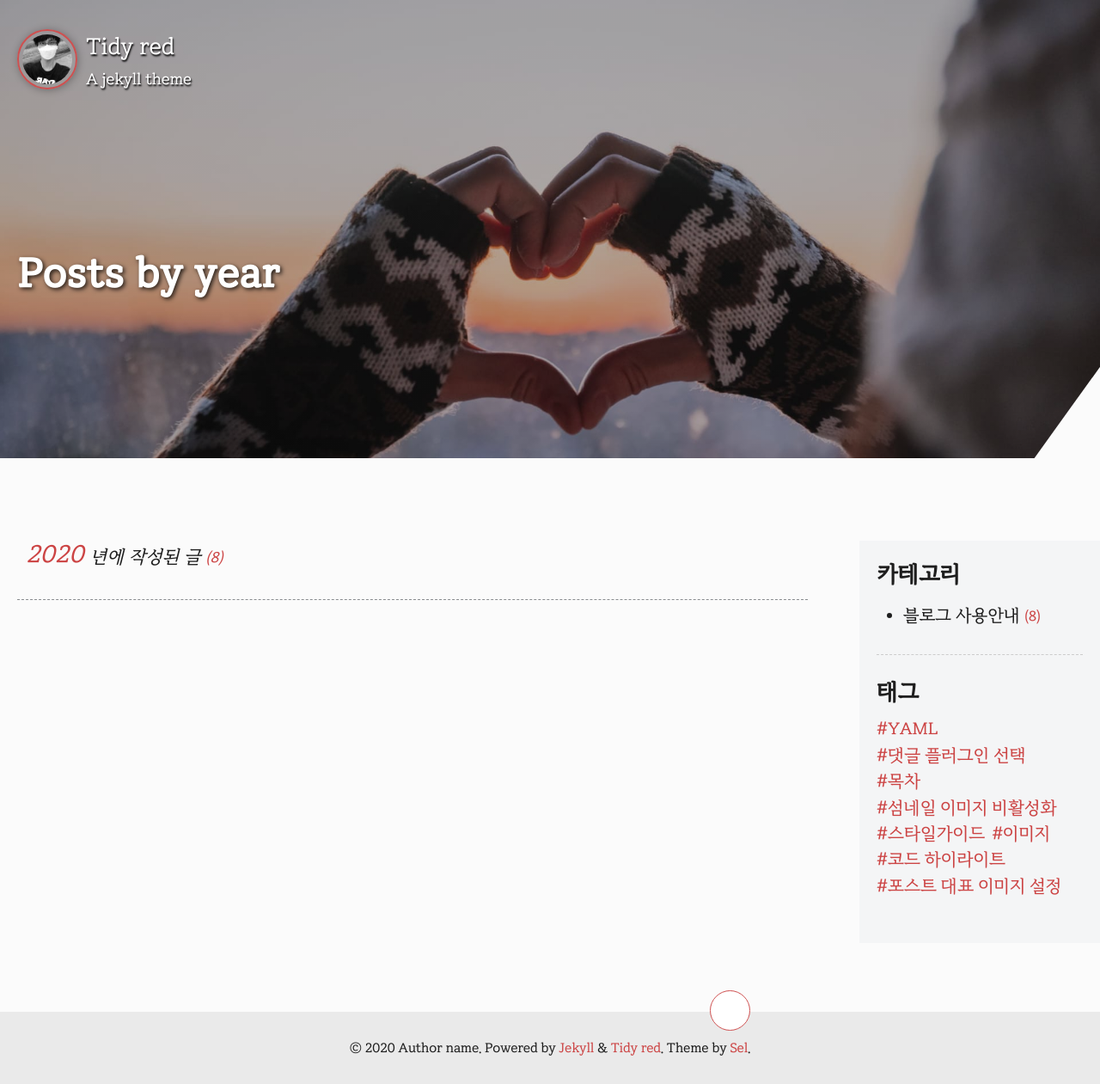
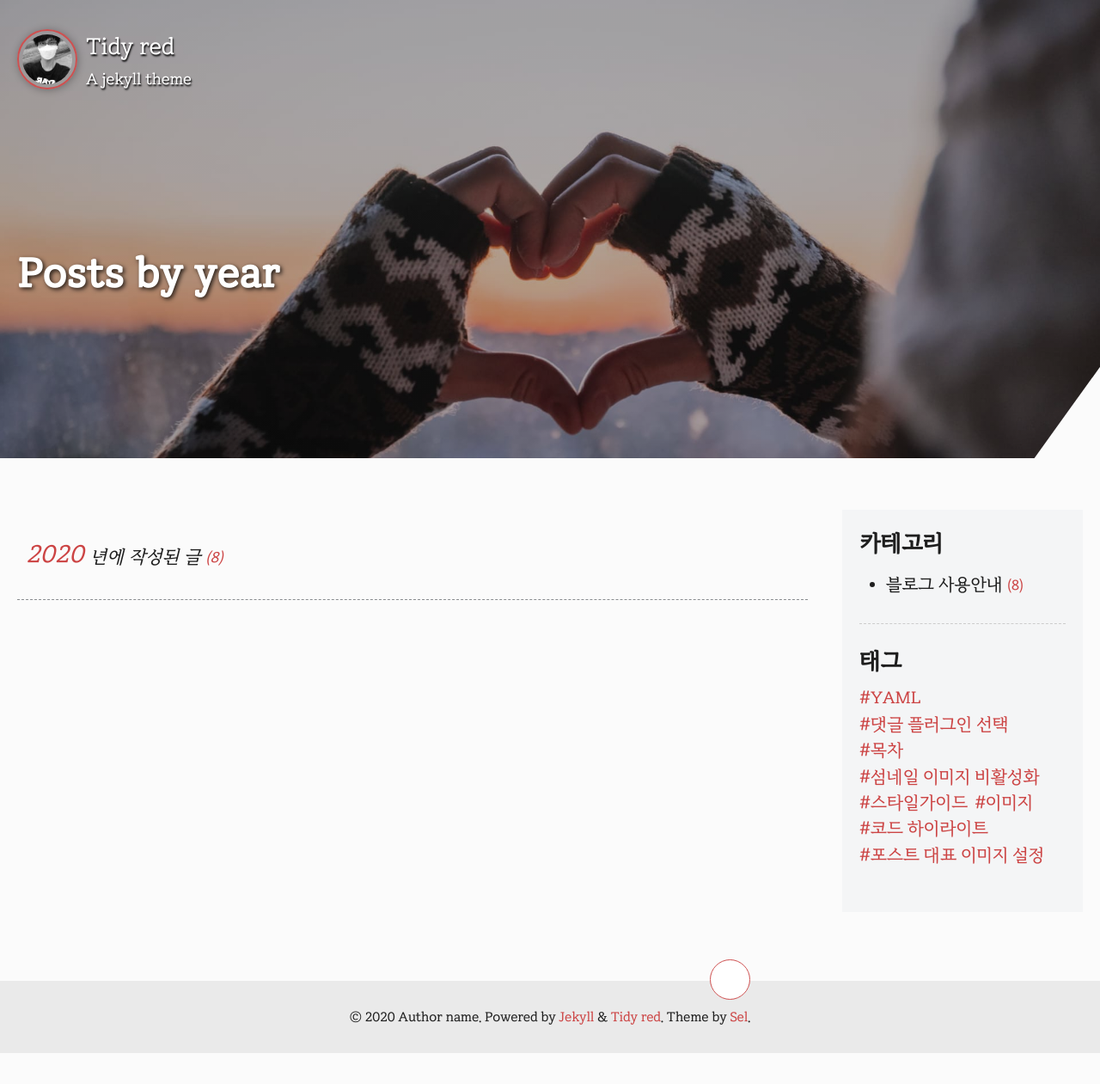
Before and after one commit to selosele/jekyll-theme-tidyred, a Jekyll site: the page built from posts-by-year.html, in a window 1280 px wide and 1261 px high. Shown: the whole window at 86% size. Built offline with Jekyll 4.4.1, drawn with Linux system fonts in a browser that asks for light colours; a style sheet for code colours, icons or effects is not loaded.

Commit message:
태그/카테고리 목록 간격 수정

```diff
--- a/_sass/tidy-red/_page.scss
+++ b/_sass/tidy-red/_page.scss
@@ -65,7 +65,7 @@
       top: $top;
       width: $category-list-width;
       // min-height: calc(100vh - #{$top * 2});
-      margin-left: 2rem;
+      margin: 0 0 0 2rem;
    }
 
    &__item {
```
